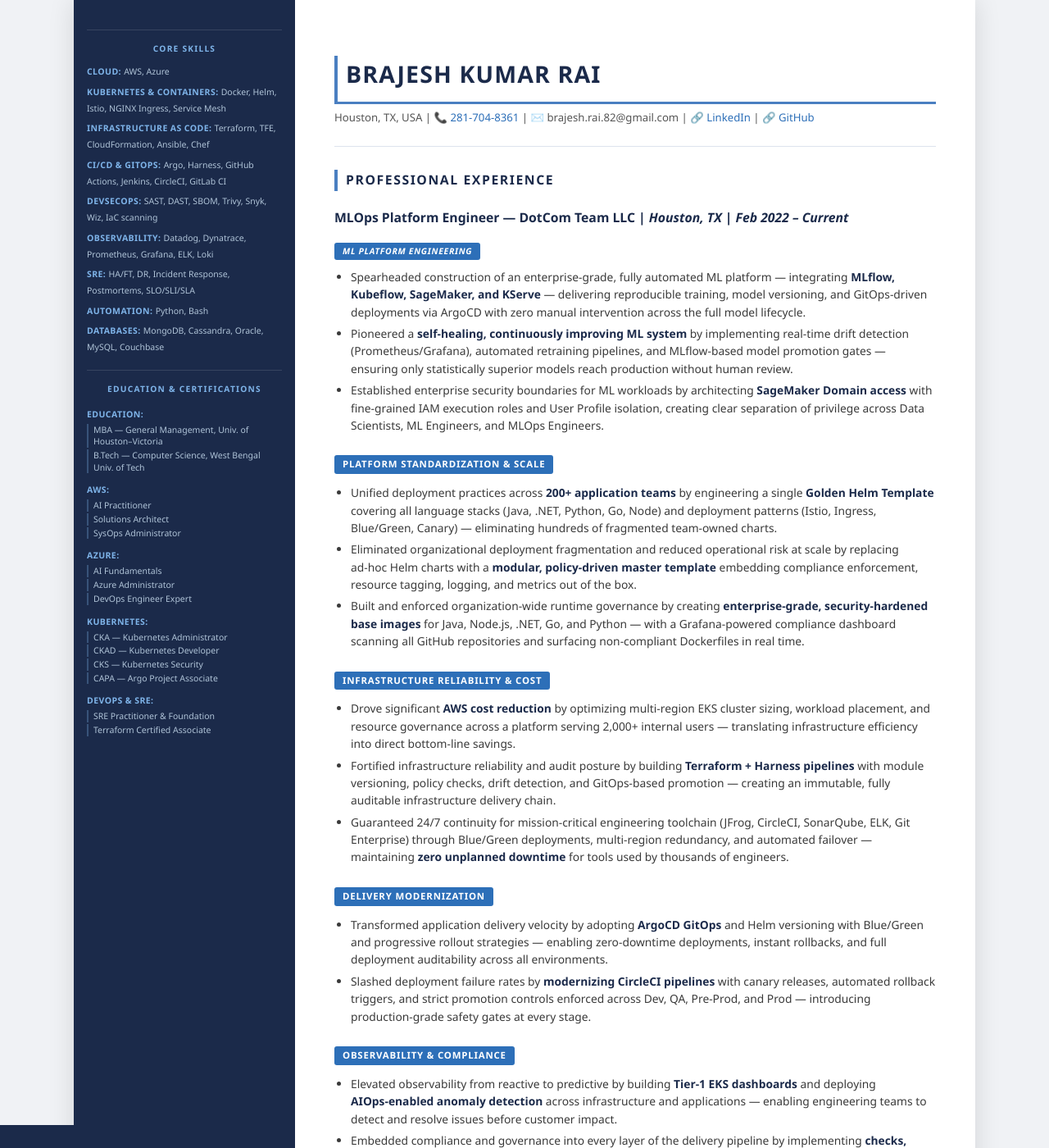
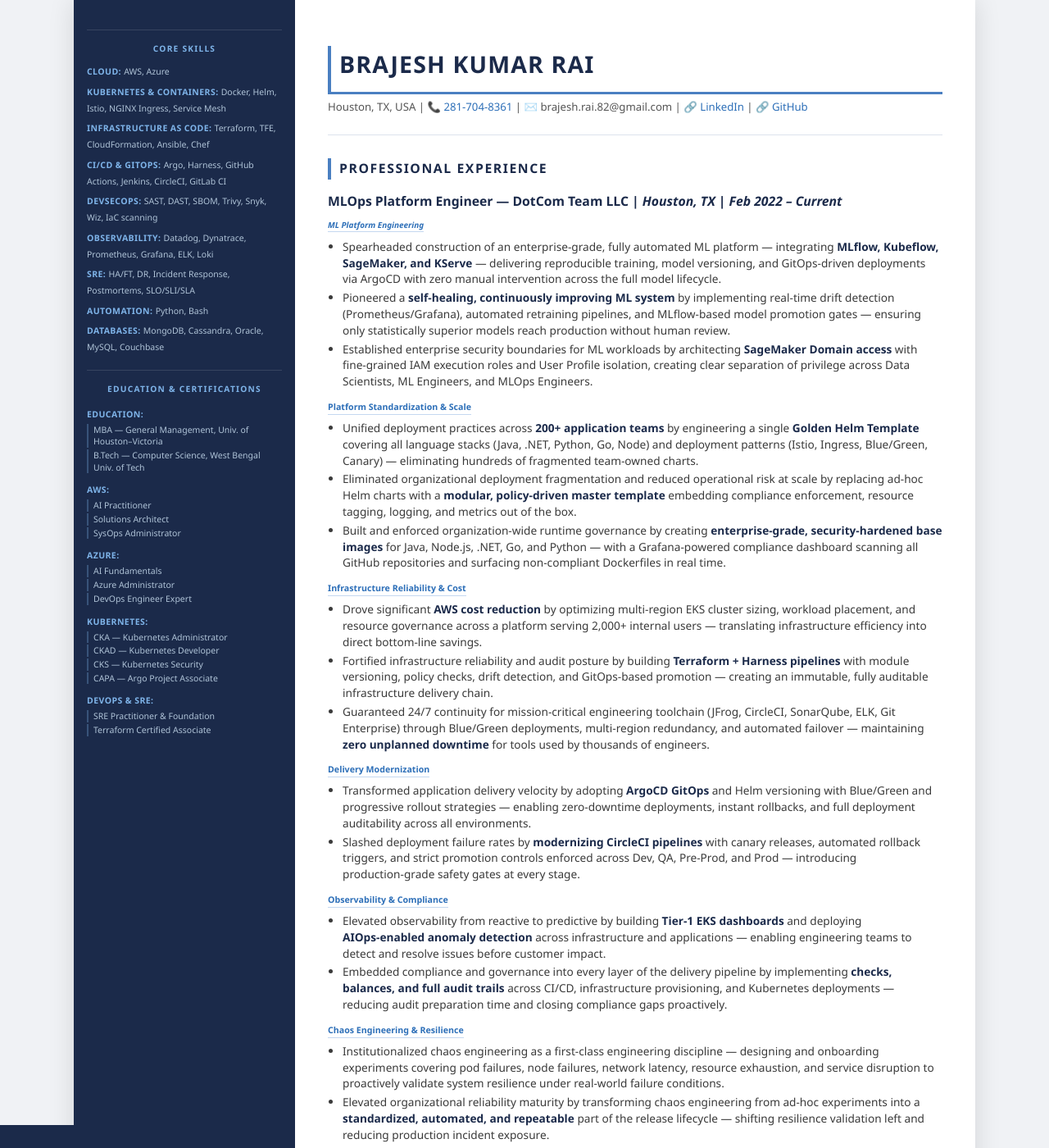
Before and after one commit to brajeshrai821/brajeshrai821.github.io, a Jekyll site: the page built from index.md, in a window 1280 px wide and 1400 px high. Shown: the whole window at 82% size. Built offline with Jekyll 4.4.1, drawn with Linux system fonts in a browser that asks for light colours; our own code applies the rules of GitHub Pages for plain Markdown files.

Commit message:
Refactor: adjust padding and margins for improved layout consistency

```diff
--- a/assets/css/style.css
+++ b/assets/css/style.css
@@ -116,7 +116,7 @@ header a:hover {
 /* ── Main content (section) ─────────────────────────────── */
 section {
   flex: 1;
-  padding: 40px 48px 56px;
+  padding: 28px 40px 40px;
   min-width: 0;
   border-top: none;
 }
@@ -152,7 +152,7 @@ section > h1:first-of-type + p a:hover {
 hr {
   border: none;
   border-top: 1px solid #dde3ed;
-  margin: 22px 0;
+  margin: 12px 0;
 }
 
 /* Major section titles (## CORE SKILLS, # PROFESSIONAL EXPERIENCE) */
@@ -172,7 +172,7 @@ section h2 {
   font-size: 1.05em;
   font-weight: 700;
   color: #1b2a4a;
-  margin: 20px 0 2px;
+  margin: 14px 0 1px;
 }
 
 /* Job date & location (italic) */
@@ -186,15 +186,15 @@ section h2 + p {
 
 /* Bullet points */
 section ul {
-  padding-left: 20px;
-  margin: 6px 0 10px;
+  padding-left: 18px;
+  margin: 3px 0 6px;
 }
 
 section ul li {
-  font-size: 0.92em;
+  font-size: 0.91em;
   color: #3a3a3a;
-  margin-bottom: 5px;
-  line-height: 1.55;
+  margin-bottom: 3px;
+  line-height: 1.45;
 }
 
 section ul li strong {
@@ -204,24 +204,25 @@ section ul li strong {
 /* Thematic sub-headings inside experience (bold paragraphs like **ML Platform Engineering**) */
 section p > strong:only-child {
   display: inline-block;
-  margin-top: 16px;
-  margin-bottom: 2px;
-  font-size: 0.82em;
-  font-weight: 800;
-  color: #fff;
-  background: #2d6fb8;
-  padding: 2px 10px;
-  border-radius: 3px;
-  text-transform: uppercase;
-  letter-spacing: 0.07em;
+  margin-top: 8px;
+  margin-bottom: 0;
+  font-size: 0.78em;
+  font-weight: 700;
+  color: #2d6fb8;
+  background: none;
+  padding: 0;
+  border-bottom: 1px solid #c5d8f0;
+  border-radius: 0;
+  text-transform: none;
+  letter-spacing: 0;
 }
 
 /* Body paragraphs */
 section p {
-  font-size: 0.93em;
+  font-size: 0.91em;
   color: #3a3a3a;
-  line-height: 1.65;
-  margin-bottom: 10px;
+  line-height: 1.5;
+  margin-bottom: 6px;
 }
 
 /* Footer */
```
